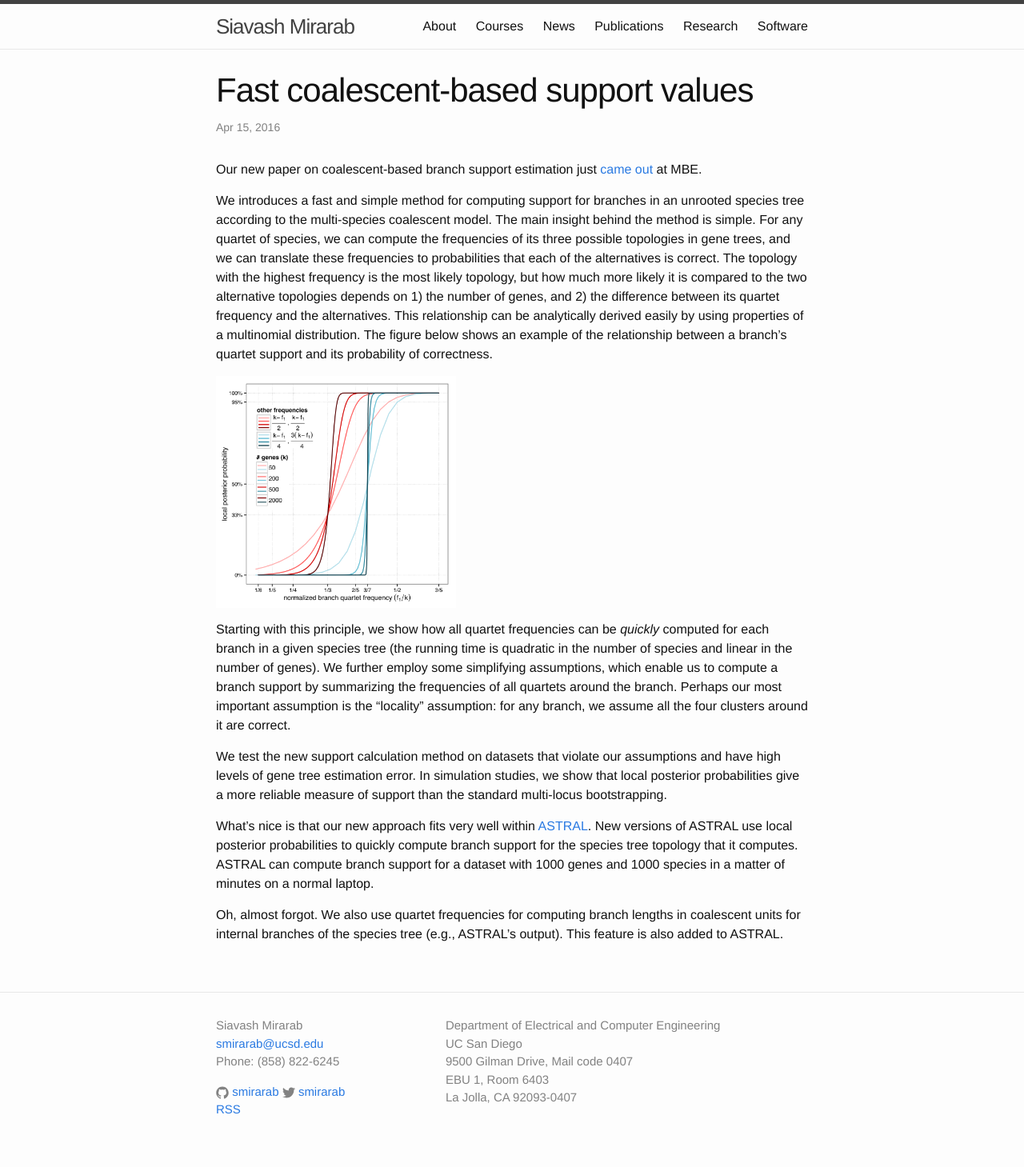
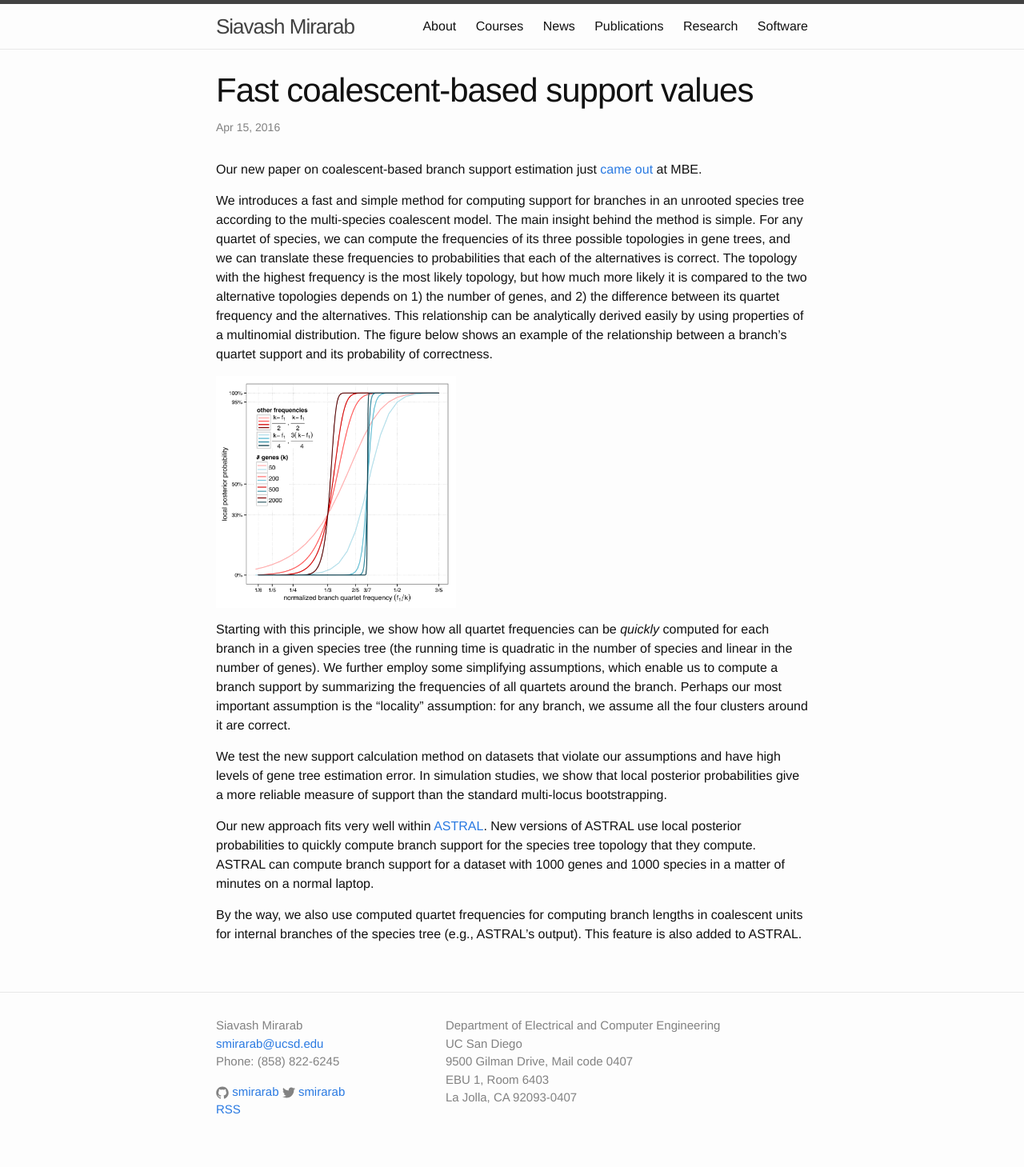
Before and after one commit to smirarab/website, a Jekyll site: the page built from _posts/2016-04-15-localpp.md, in a window 1280 px wide. Shown: the whole page at 80% size. Built offline with Jekyll 4.4.1, drawn with Linux system fonts in a browser that asks for light colours.

Commit message:
small chang

```diff
--- a/_posts/2016-04-15-localpp.md
+++ b/_posts/2016-04-15-localpp.md
@@ -14,6 +14,6 @@ Starting with this principle, we show how all quartet frequencies can be *quickl
 
 We test the new support calculation method on datasets that violate our assumptions and have high levels of gene tree estimation error. In simulation studies, we show that local posterior probabilities give a more reliable measure of support than the standard multi-locus bootstrapping.
 
-What's nice is that our new approach fits very well within [ASTRAL](https://github.com/smirarab/ASTRAL). New versions of ASTRAL use local posterior probabilities to quickly compute branch support for the species tree topology that it computes. ASTRAL can compute branch support for a dataset with 1000 genes and 1000 species in a matter of minutes on a normal laptop.
+Our new approach fits very well within [ASTRAL](https://github.com/smirarab/ASTRAL). New versions of ASTRAL use local posterior probabilities to quickly compute branch support for the species tree topology that they compute. ASTRAL can compute branch support for a dataset with 1000 genes and 1000 species in a matter of minutes on a normal laptop.
 
-Oh, almost forgot. We also use quartet frequencies for computing branch lengths in coalescent units for internal branches of the species tree (e.g., ASTRAL's output). This feature is also added to ASTRAL.
+By the way, we also use computed quartet frequencies for computing branch lengths in coalescent units for internal branches of the species tree (e.g., ASTRAL's output). This feature is also added to ASTRAL.
```
